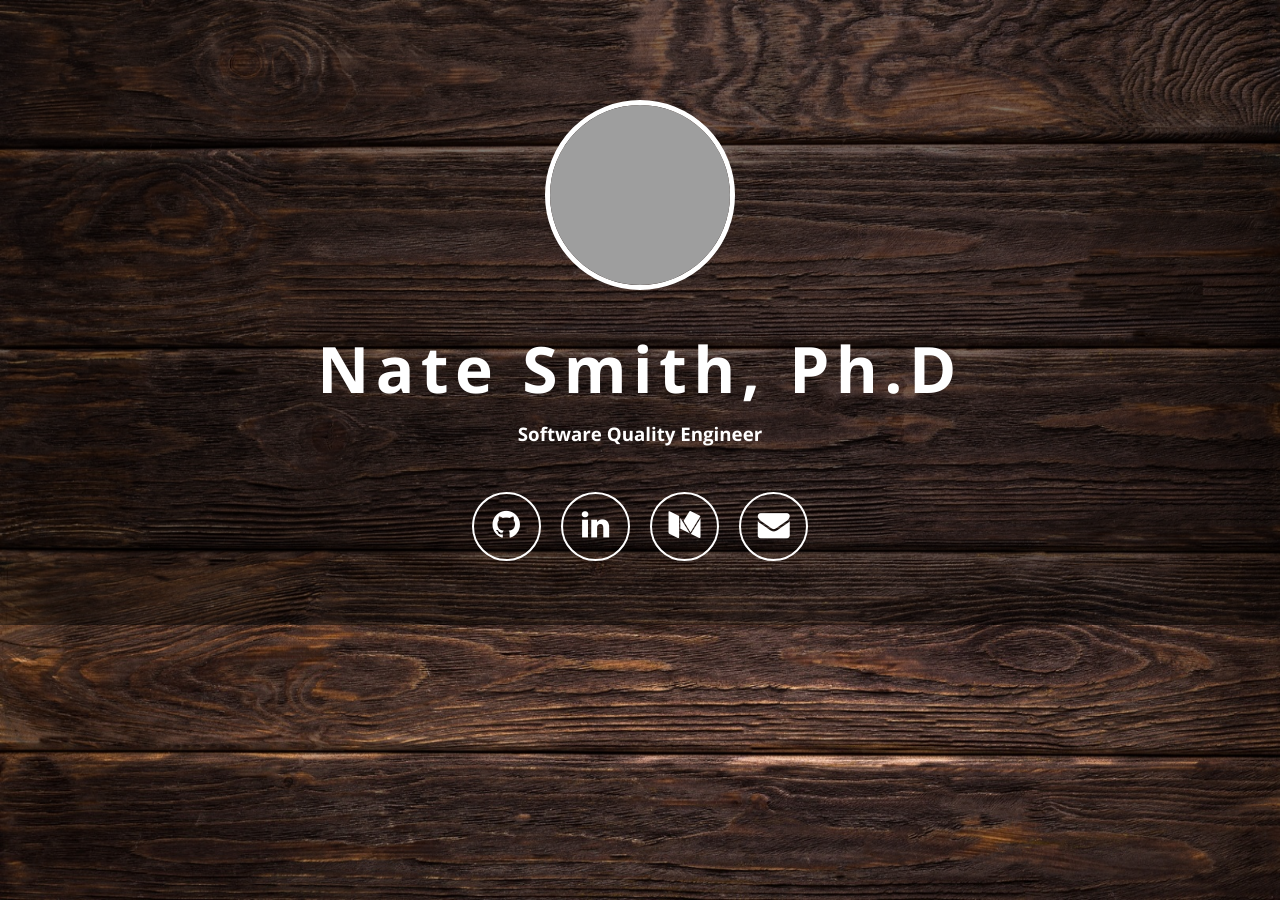
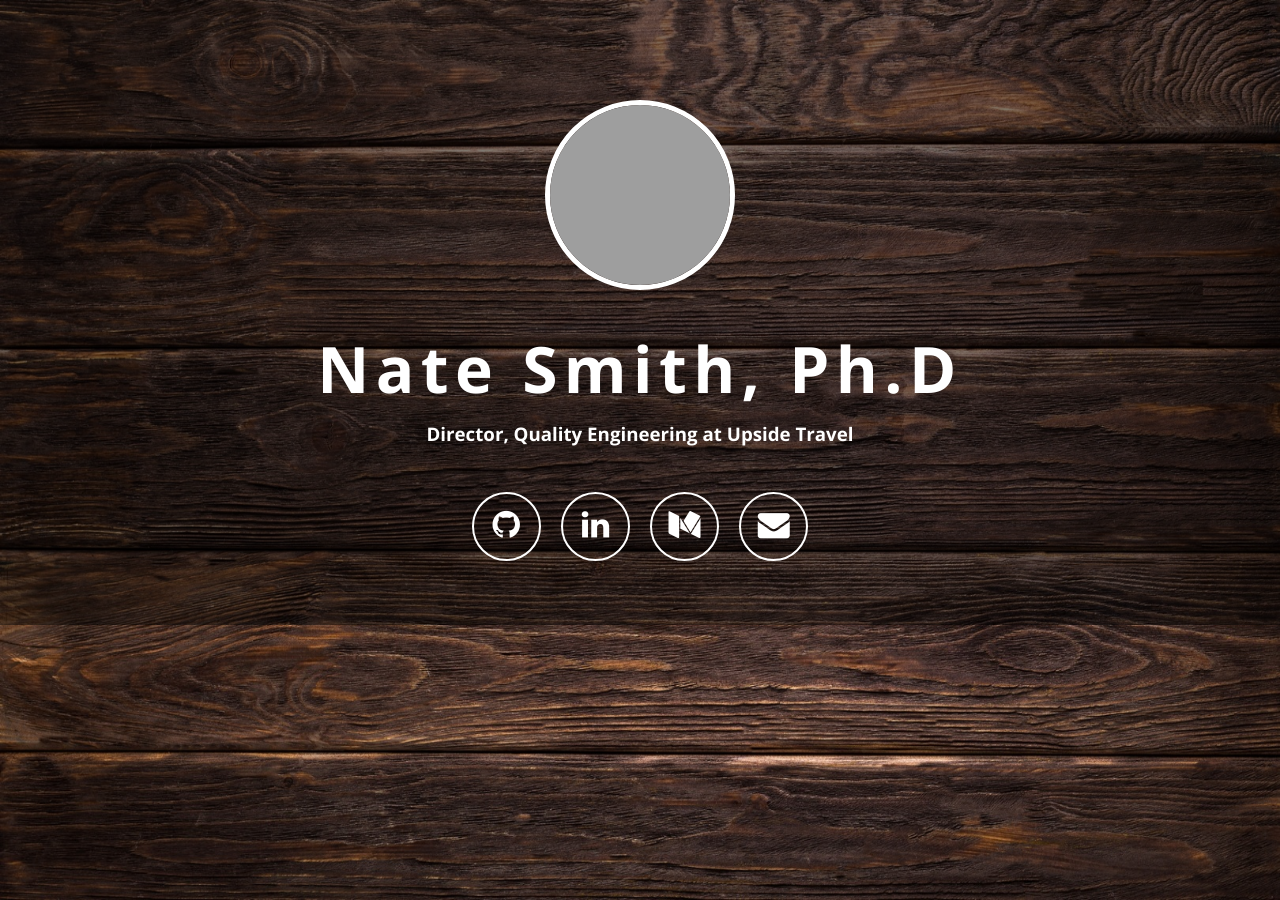
Before and after one commit to nrxsmith/nrxsmith.github.io, a Jekyll site: the page built from index.html, in a window 1280 px wide. Built offline with Jekyll 4.4.1, drawn with Linux system fonts in a browser that asks for light colours; nearby versions of some CDN libraries; grey boxes are pictures that could not be loaded.

Commit message:
Update config

```diff
--- a/_config.yml
+++ b/_config.yml
@@ -1,6 +1,6 @@
 # Site settings
 name: Nate Smith, Ph.D
-description: "Software Quality Engineer"
+description: "Director, Quality Engineering at Upside Travel"
 url: ""
 
 
```
